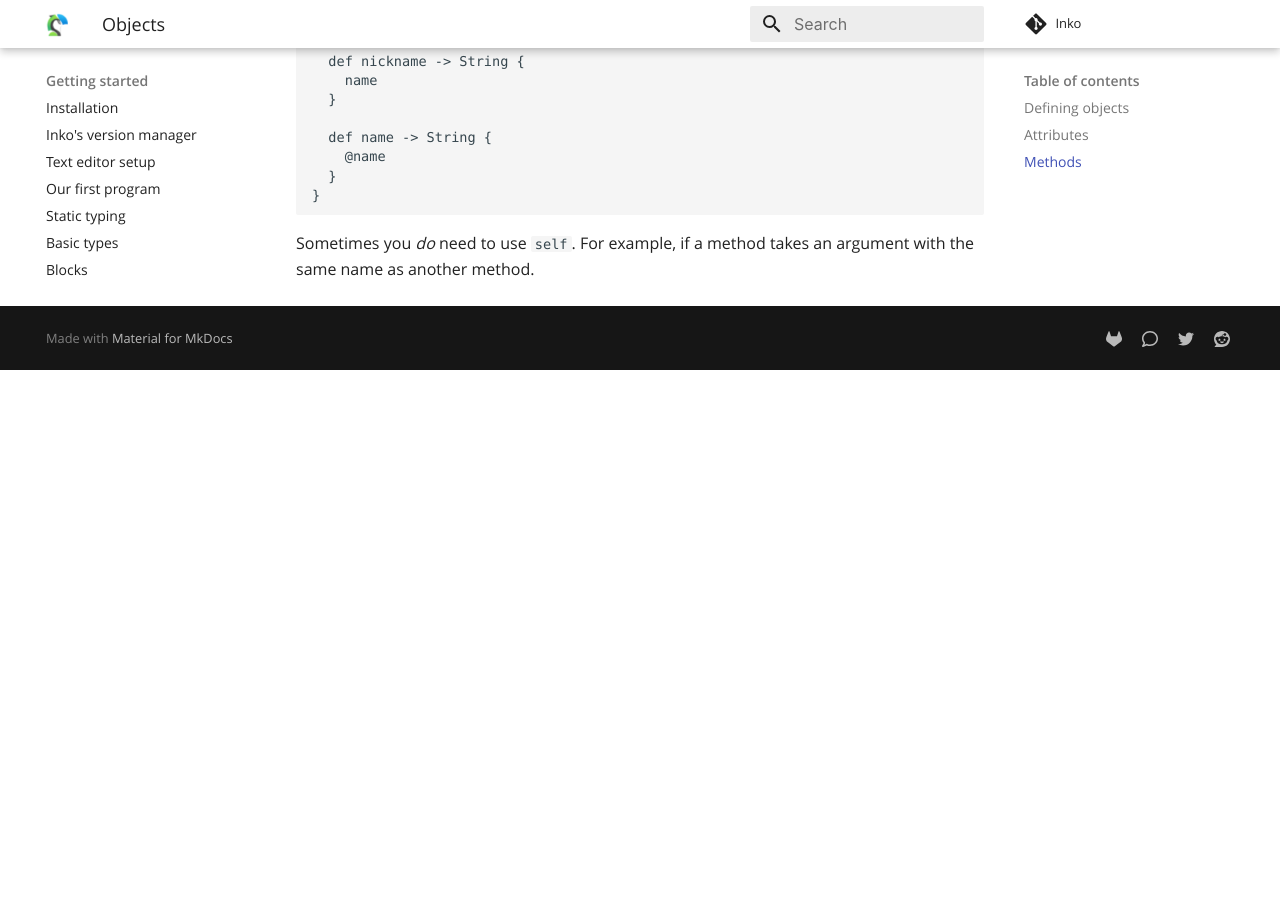
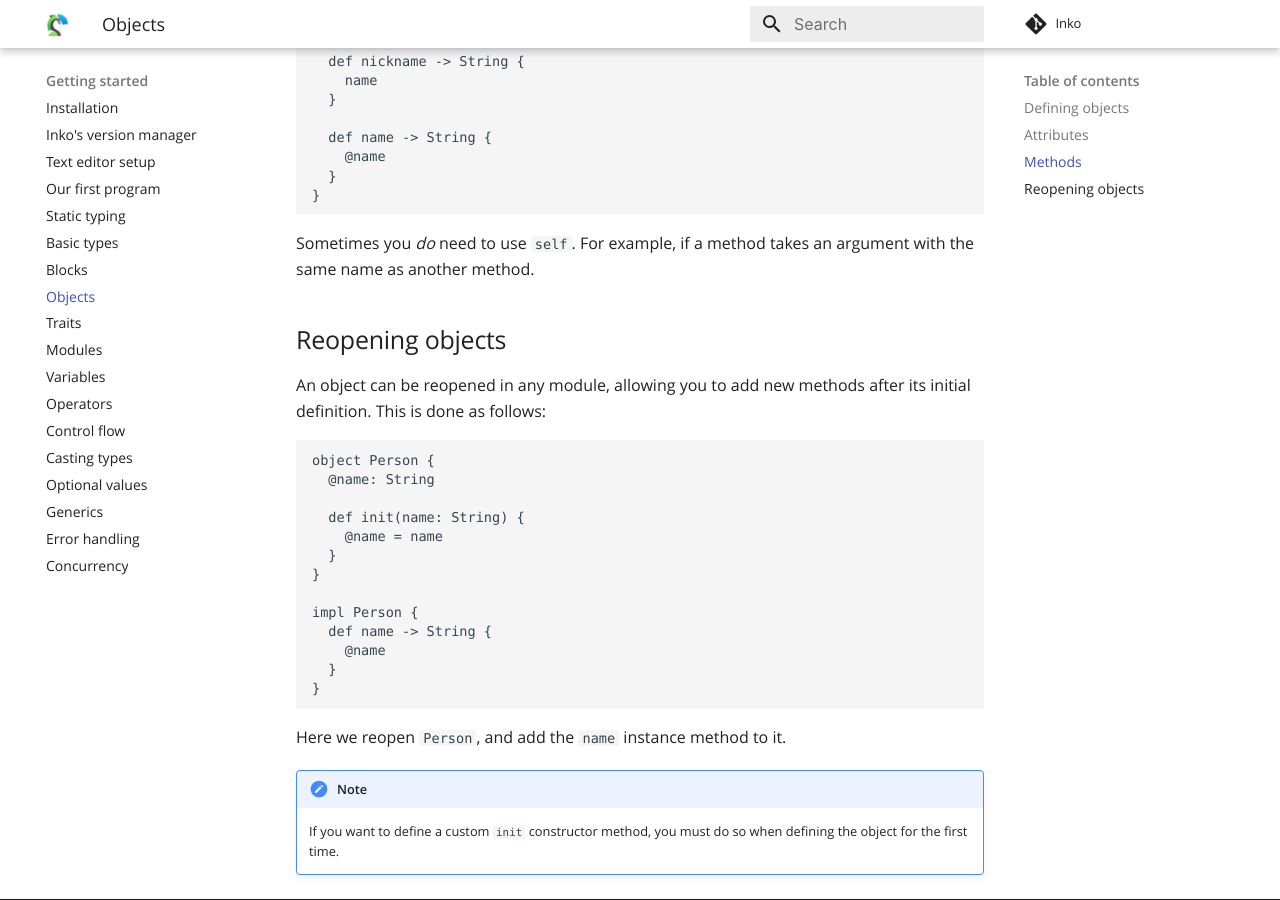
Before and after one commit to inko-lang/inko, an MkDocs documentation site: the page built from docs/source/getting-started/objects.md, in a window 1280 px wide and 900 px high, scrolled down 3991 px. Built offline with MkDocs 1.6.1 and Material for MkDocs 9.7.7, drawn with Linux system fonts in a browser that asks for light colours; comment, search, counter and statistics services are not loaded; before the commit the page ends 4361 px from its top, so only the background shows below that.

Commit message:
Document reopening of objects

````diff
--- a/docs/source/getting-started/objects.md
+++ b/docs/source/getting-started/objects.md
@@ -212,3 +212,30 @@ object Person {
 
 Sometimes you _do_ need to use `self`. For example, if a method takes an
 argument with the same name as another method.
+
+## Reopening objects
+
+An object can be reopened in any module, allowing you to add new methods after
+its initial definition. This is done as follows:
+
+```inko
+object Person {
+  @name: String
+
+  def init(name: String) {
+    @name = name
+  }
+}
+
+impl Person {
+  def name -> String {
+    @name
+  }
+}
+```
+
+Here we reopen `Person`, and add the `name` instance method to it.
+
+!!! note
+    If you want to define a custom `init` constructor method, you must do so
+    when defining the object for the first time.
````
